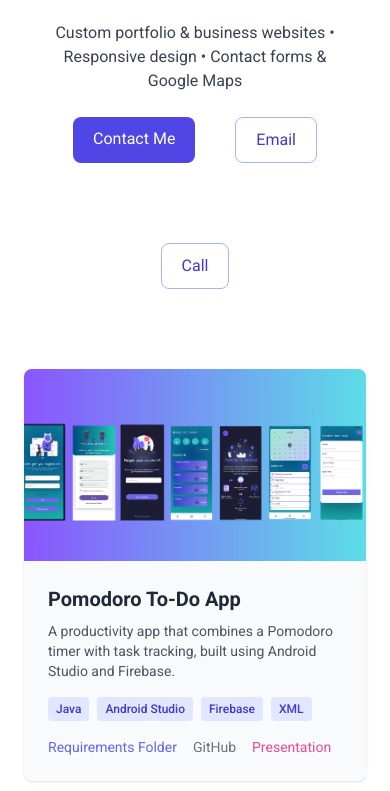
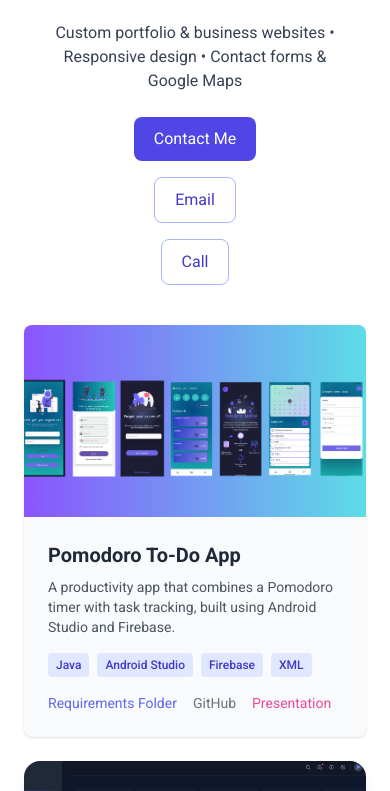
Before and after one commit to lidiads22/my-portfolio, a website built with Vite: page projects.html in a window 390 px wide. Shown: the part 954-1745 px from the top of the page. Built offline with nearby package versions, Linux system fonts and the light colour scheme.

Commit message:
Space changes

```diff
--- a/projects.html
+++ b/projects.html
@@ -81,17 +81,17 @@
   </p>
 
   <!-- Buttons -->
-  <div class="mt-6 flex flex-wrap justify-center gap-10 ">
+  <div class="mt-6 flex flex-col items-center sm:flex-row sm:justify-center gap-4">
     <a href="index.html#contact"
-   class="rounded-lg bg-indigo-600 text-white px-5 py-2.5 hover:bg-indigo-700 mb-10">
+       class="rounded-lg bg-indigo-600 text-white px-5 py-2.5 hover:bg-indigo-700">
       Contact Me
     </a>
     <a href="mailto:lidia.dsan22@gmail.com"
-   class="rounded-lg border border-indigo-300 text-indigo-700 px-5 py-2.5 hover:bg-indigo-50 mb-10">
+       class="rounded-lg border border-indigo-300 text-indigo-700 px-5 py-2.5 hover:bg-indigo-50">
       Email
     </a>
     <a href="tel:+16264171181"
-   class="rounded-lg border border-indigo-300 text-indigo-700 px-5 py-2.5 hover:bg-indigo-50 mb-10">
+       class="rounded-lg border border-indigo-300 text-indigo-700 px-5 py-2.5 hover:bg-indigo-50">
       Call
     </a>
   </div>
@@ -240,7 +240,7 @@
 <div class="bg-white shadow-lg rounded-2xl overflow-hidden hover:shadow-2xl transition">
   <img src="img/lizPortfolio.png" alt="Elizabeth De Santiago Mortgage Broker Website" class="w-full h-48 object-cover" />
   <div class="p-6">
-    <h3 class="text-xl font-semibold text-gray-800">Elizabeth De Santiago Porfolio</h3>
+    <h3 class="text-xl font-semibold text-gray-800 mb-4">Elizabeth De Santiago Porfolio</h3>
     <p class="text-gray-700 text-base mb-4">
       A modern, responsive portfolio site for Elizabeth De Santiago, a Mortgage Broker and community advocate.
       Features an engaging About Me section, detailed work experience, and a contact call-to-action.
@@ -295,7 +295,6 @@
   </div>
   </div>
   </div>
-  </div>
 </section>
 
 
```
Lines whose indentation alone changed are shown as unchanged.
